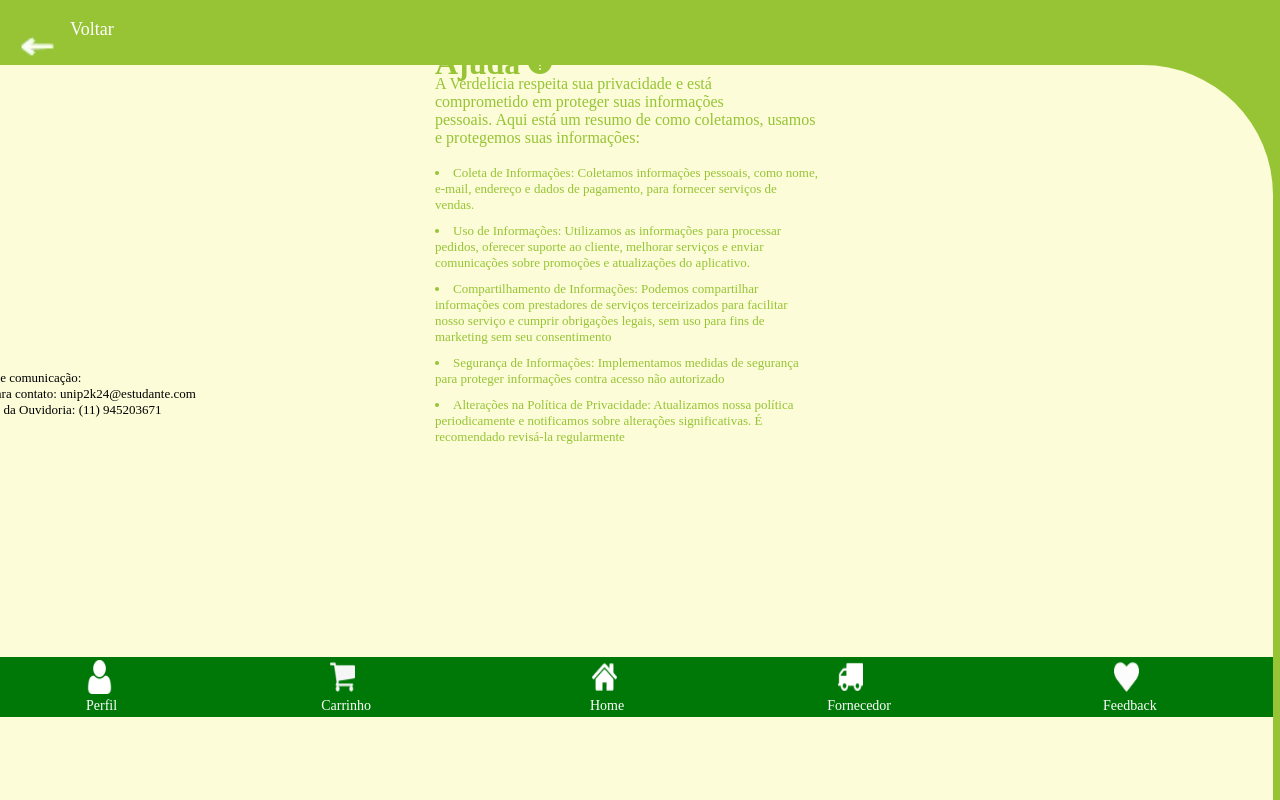
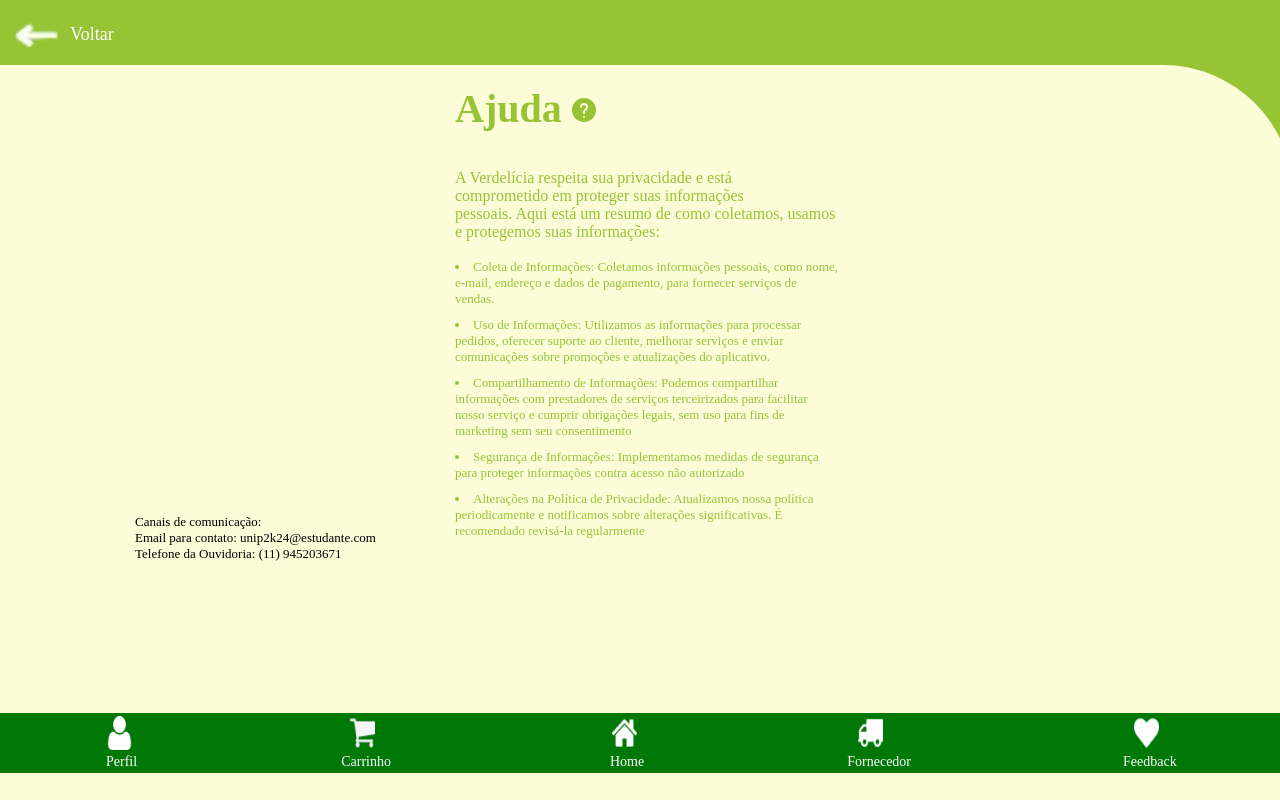
Before and after one commit to LeooSilva/PimVerdelicia, a plain HTML site: page pag10.html in a window 1280 px wide. Shown: the top 800 px of the page. Drawn offline with Linux system fonts and the light colour scheme.

Commit message:
animação

```diff
--- a/pag10.css
+++ b/pag10.css
@@ -19,7 +19,7 @@
   border-radius: 0 130px 0 0;
   overflow: hidden; /* Evita rolagem no contêiner */
   margin-top: -40px;
-  margin-left: -20px;
+  margin-left: -0px;
 }
 .img-seta {
   margin: 0%;
@@ -27,7 +27,7 @@
 background-color: rgba(0, 255, 255, 0);
 display: inline;
 position: relative;
-top: 10px;
+top: 0px;
 transition: transform 300ms ease-in-out;
 }
 
@@ -40,13 +40,13 @@
 .pvolta {
   position: relative;
   left: 70px;
-  top: -75px;
+  top: -60px;
   color: white;
   font-size: 18px;
 }
 
 .img-seta:hover .seta {
-  transform: scale(1.1); /* Aumenta o tamanho da imagem em 10% no hover */
+  transform: scale(1.3); /* Aumenta o tamanho da imagem em 10% no hover */
 }
 
 /* Barra inferior */
@@ -55,7 +55,7 @@
   height: 60px;
   background-color: #007808;
   position: absolute;
-  top: 74%;
+  top: 81%;
   right:0px;
 }
 
@@ -132,14 +132,15 @@
 
 
 .pajuda {
-  margin-top: 55px;
+  margin-top: 139px;
   color: #96c434;
   animation: Grow 2s ease-in-out forwards; /* Animação de 2 segundos */
 }
 
 h1{
+  font-size: 40px;
   position: relative;
-  top: 80px;
+  top: 120px;
   color: #96c434;
   animation: colorAndGrow 2s ease-in-out forwards; /* Animação de 2 segundos */
 }
@@ -147,7 +148,7 @@
 @keyframes colorAndGrow {
   0% {
       color: #ffffff; /* Começa com a cor branca */
-      transform: scale(0,7); /* Tamanho inicial */
+      transform: scale(0,0); /* Tamanho inicial */
   }
   100% {
       color: #96c434; /* Termina com a cor final */
@@ -157,8 +158,8 @@
 
 .ctt {
   position: relative;
-  right:480px;
-  bottom: 85px;
+  right:320px;
+  bottom: 35px;
   padding-bottom: 10;
   font-size:13px;
   animation: Grow1 2s ease-in-out forwards; /* Animação de 2 segundos */
```
